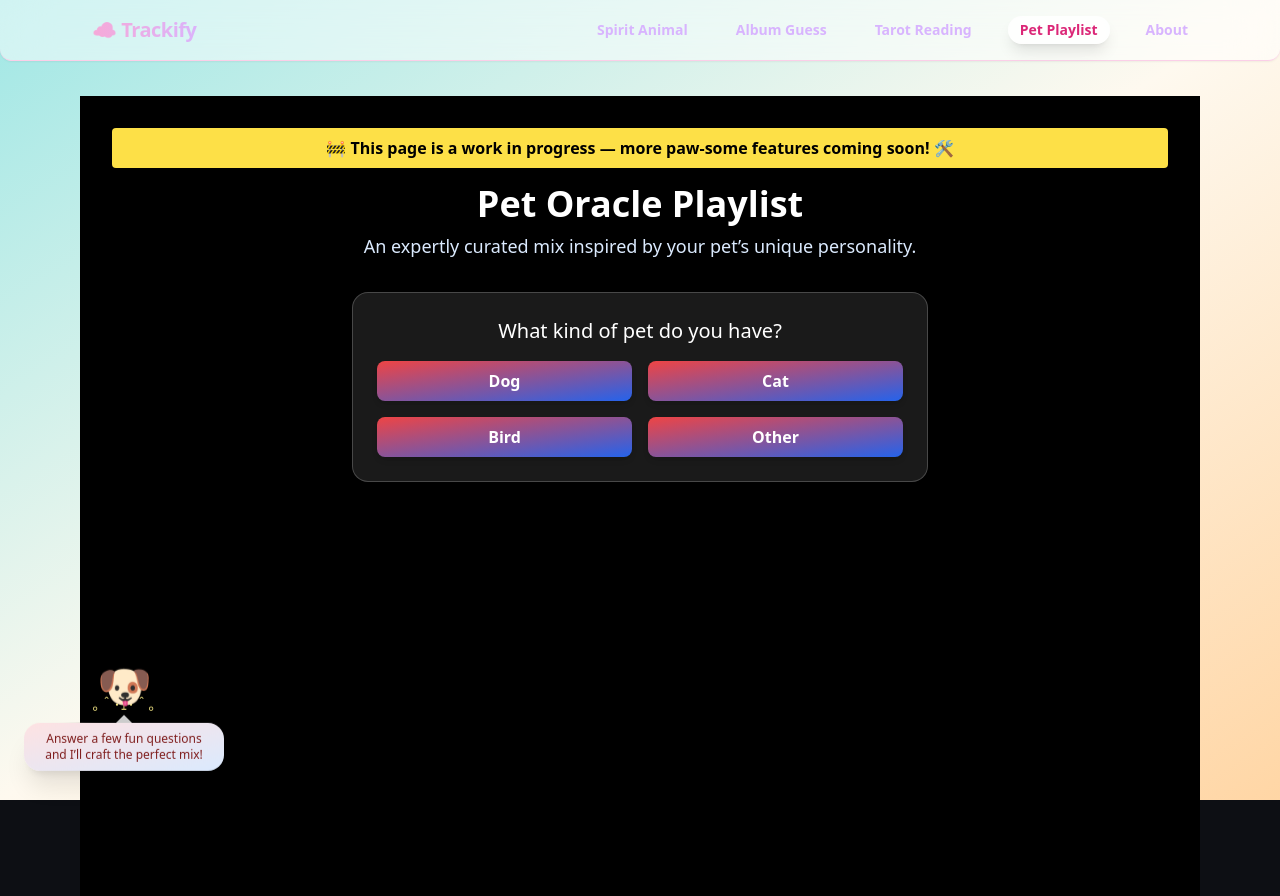
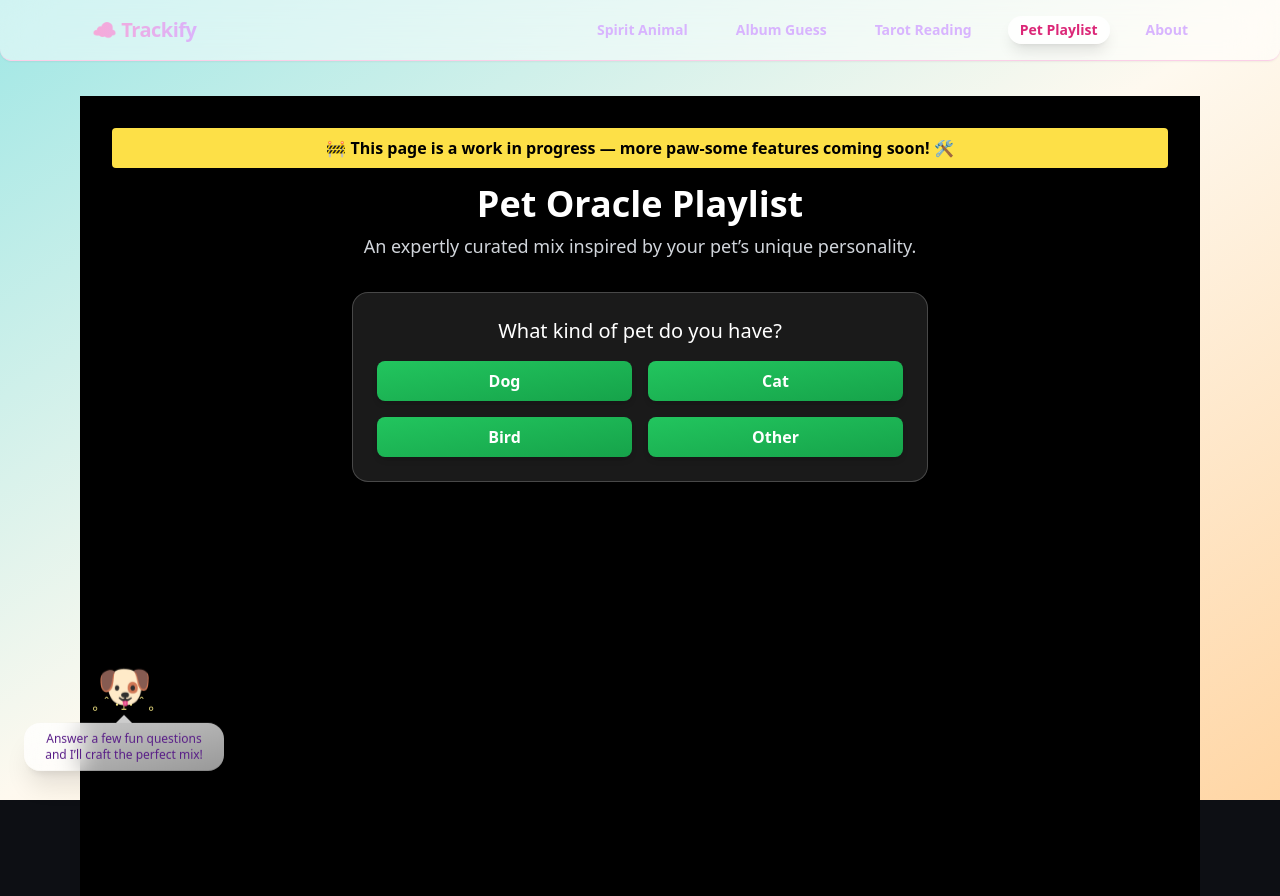
Before and after one commit to renaissancejlc/trackify, a React (Vite) app: page /pet in a window 1280 px wide. Built offline with nearby package versions, Linux system fonts and the light colour scheme.

Commit message:
Update PetPlaylist.tsx

```diff
--- a/src/pages/PetPlaylist.tsx
+++ b/src/pages/PetPlaylist.tsx
@@ -77,14 +77,14 @@ const PetPlaylist = () => {
       {!playlistCreated ? (
         <div className="max-w-xl mx-auto text-center">
           <h1 className="text-4xl font-extrabold mb-2 text-white drop-shadow-lg">Pet Oracle Playlist</h1>
-          <p className="text-lg mb-8 text-blue-100">An expertly curated mix inspired by your pet’s unique personality.</p>
+          <p className="text-lg mb-8 text-gray-300">An expertly curated mix inspired by your pet’s unique personality.</p>
           <div className="bg-white/10 border border-white/20 backdrop-blur-md rounded-2xl p-6 shadow-lg">
             <p className="text-xl font-medium text-white mb-4">{questions[step].question}</p>
             <div className="grid grid-cols-2 gap-4">
               {questions[step].options.map((opt) => (
                 <button
                   key={opt}
-                  className="bg-gradient-to-br from-red-500 to-blue-600 text-white font-semibold rounded-lg py-2 px-3 hover:from-red-400 hover:to-blue-500 transition shadow-md"
+                  className="bg-gradient-to-br from-green-500 to-green-600 text-white font-semibold rounded-lg py-2 px-3 hover:from-green-400 hover:to-green-500 transition shadow-md"
                   onClick={() => handleAnswer(opt)}
                 >
                   {opt}
@@ -101,7 +101,7 @@ const PetPlaylist = () => {
             href={playlistUrl}
             target="_blank"
             rel="noopener noreferrer"
-            className="inline-block bg-gradient-to-r from-red-600 to-blue-600 px-5 py-3 rounded-lg text-white font-semibold shadow-md hover:from-red-500 hover:to-blue-500 transition"
+            className="inline-block bg-gradient-to-r from-purple-600 to-indigo-600 px-5 py-3 rounded-lg text-white font-semibold shadow-md hover:from-purple-500 hover:to-indigo-500 transition"
           >
             Listen on Spotify
           </a>
@@ -114,7 +114,7 @@ const PetPlaylist = () => {
             <div className="text-[2.75rem] animate-slow-float">🐶</div>
             <div className="-mt-3 text-sm text-yellow-200">｡＾･ｪ･＾｡</div>
           </div>
-          <div className="relative px-4 py-2 bg-gradient-to-br from-red-100 to-blue-100 text-red-900 font-medium backdrop-blur-md rounded-2xl shadow-xl text-xs max-w-[200px] text-center">
+          <div className="relative px-4 py-2 bg-gradient-to-br from-white/80 to-white/60 text-purple-900 font-medium backdrop-blur-md rounded-2xl shadow-xl text-xs max-w-[200px] text-center">
             <div className="absolute -top-2 left-1/2 -translate-x-1/2 w-0 h-0 border-l-8 border-r-8 border-b-8 border-transparent border-b-white/80" />
             {playlistCreated
               ? "Woof! Playlist created. Press play and unleash the vibes."
```
